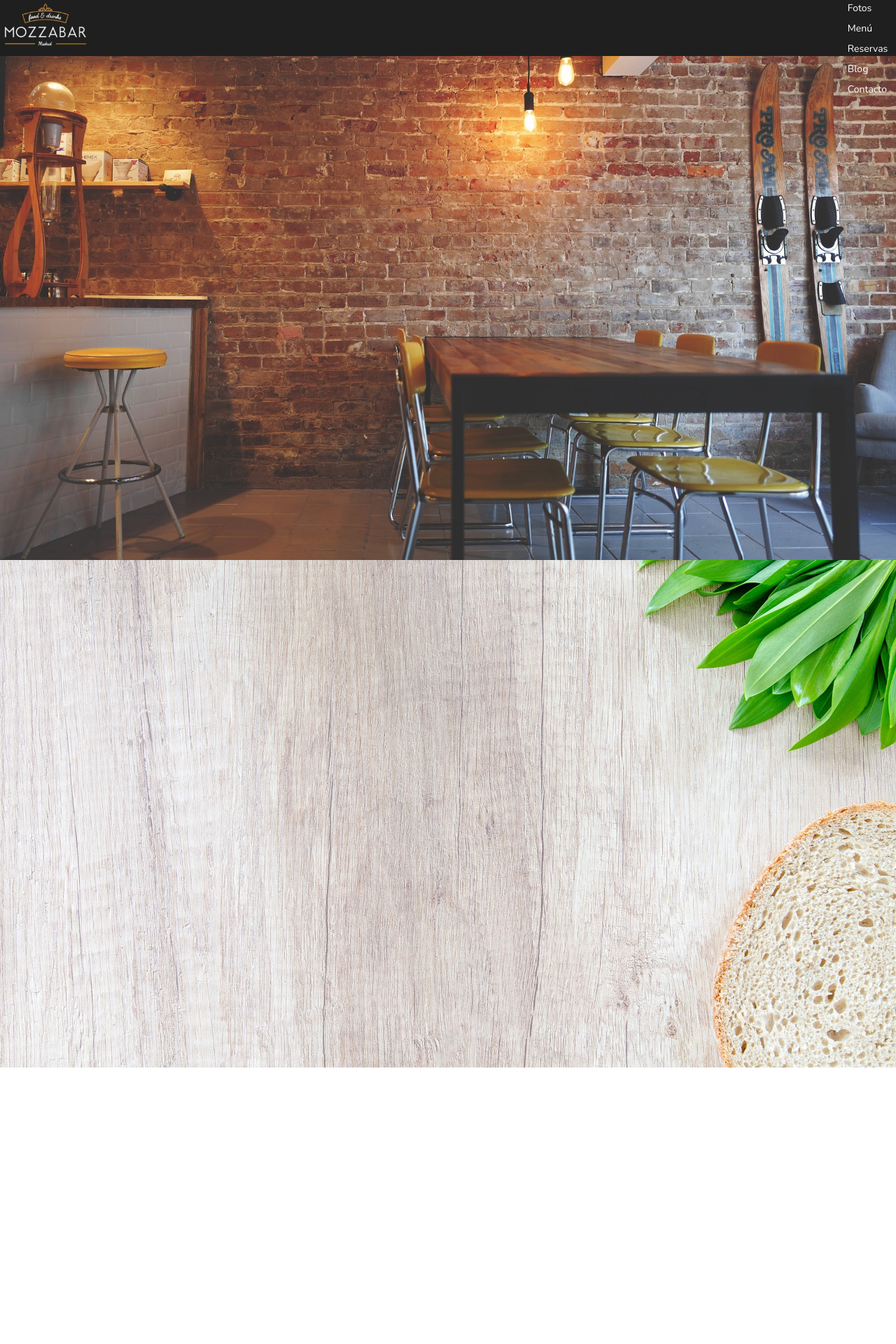
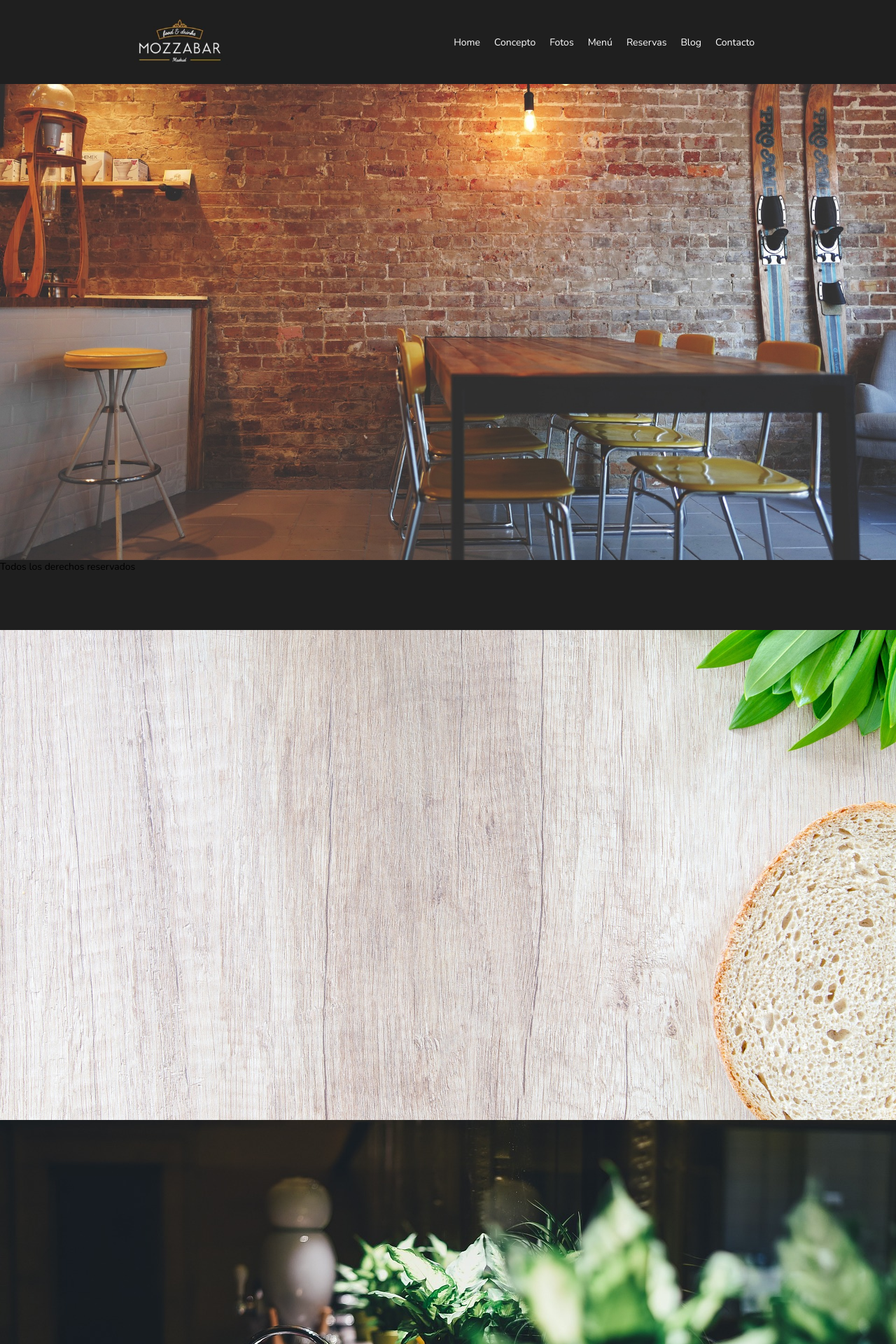
Before and after one commit to adriandearias/UpgradeHub, a PHP site: page /E1-RestaurantWebsite/index.html in a window 1280 px wide. Shown: the top 1920 px of the page at 70% size. Before the commit the page ends 1525 px from the top, so only its background shows below. Run offline with PHP 8.4, Linux system fonts and the light colour scheme.

Commit message:
added new css to sections and some jps to /img

```diff
--- a/html-css/E1-RestaurantWebsite/css/style.css
+++ b/html-css/E1-RestaurantWebsite/css/style.css
@@ -1,5 +1,4 @@
 /* GLOBAL */
-
 @import url('https://fonts.googleapis.com/css2?family=Nunito:wght@300&display=swap');
 
 *{
@@ -8,12 +7,7 @@
     padding: 0;
     font-family: 'Nunito', sans-serif;
     font-size: 14px;
-}
-
-
-nav div ul li{
-    list-style:none;
-    margin: 10px;
+    font-weight: 400;
 }
 
 html, body, div, main, section {
@@ -25,11 +19,18 @@ html, body, div, main, section {
 .header {
     background-color: #1F1F1F;
     display: flex;
-    justify-content: space-between;
+    justify-content:space-between;
     align-items: center;
-    height: 10%;
+    height: 15%;
     width: 100%;
     position: fixed;
+    min-height: 100px;
+}
+
+.logo-container{
+    margin-left: 15%;
+    align-items: center;
+    display: flex;
 }
 
 .logo{
@@ -37,14 +38,29 @@ html, body, div, main, section {
     width: auto;
 }
 
-nav div a{
+.navbar{
+    margin-right: 15%;
+    display: flex;
+    align-items: center;
+}
+
+nav ul li{
+    list-style:none;
+    margin: 10px;
+}
+
+nav ul li a{
     text-decoration: none;
     color: white;
 }
 
-nav div a:hover{
+nav ul li a:hover{
     text-decoration: underline #766438;
-    font-weight: 800;
+    font-weight: 900;
+}
+
+.nav-links{
+    display: flex;
 }
 
 /* SECTIONS */
@@ -76,8 +92,22 @@ nav div a:hover{
 }
 
 .menu{
+    text-align: center;
+    height: 200%;
+}
+
+.reservas{
     /* height: calc(100% - 10%); */
-    background-image: url("../img/menu_bg.jpg");
+    background-image: url("../img/reserva_bg.jpg");
     background-position: center;
     background-repeat: no-repeat;
+    background-size: cover;
+    background-attachment: fixed;
 }
+
+.footer{
+    background-color: #1F1F1F;
+    width: 100%;
+    height: 10%;
+    min-height: 100px;
+}
--- a/html-css/E1-RestaurantWebsite/index.html
+++ b/html-css/E1-RestaurantWebsite/index.html
@@ -9,11 +9,11 @@
     <body>
         <header class="header">
             <div class="logo-container">
-                <img src="./img/logo.png" alt="logo restaurante" class="logo">
+                <a href="index.html"><img src="./img/logo.png" alt="logo restaurante" class="logo"></a>
             </div>
-            <nav navbar navbar-fixed-top>
-                <div class="container-navbar">
-                    <ul>
+            <div class="navbar">
+                <nav>
+                    <ul class="nav-links">
                         <li><a href="#">Home</a></li>
                         <li><a href="#">Concepto</a></li>
                         <li><a href="#">Fotos</a></li>
@@ -22,8 +22,8 @@
                         <li><a href="#">Blog</a></li>
                         <li><a href="#">Contacto</a></li>
                     </ul>
-                </div>
-            </nav>
+                </nav>
+            </div>
         </header>
         <main>
             <div class="div-home">
@@ -35,10 +35,10 @@
 
             </section>
             <section class="fotos">
-
+                <div></div>
             </section>
             <section class="menu">
-
+                <img src="./img/menu_bg.jpg" alt="">
             </section>
             <section class="reservas">
 
@@ -50,5 +50,10 @@
 
             </section>
         </main>
+        <footer>
+            <div class="footer">
+                <p>Todos los derechos reservados</p>
+            </div>
+        </footer>
     </body>
 </html>
```
Also changed, not shown: html-css/E1-RestaurantWebsite/img/reserva_bg.jpg (added), 1 other file.
